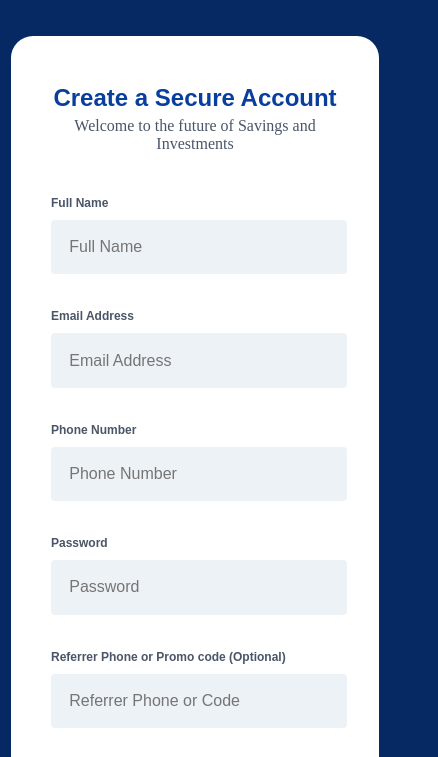
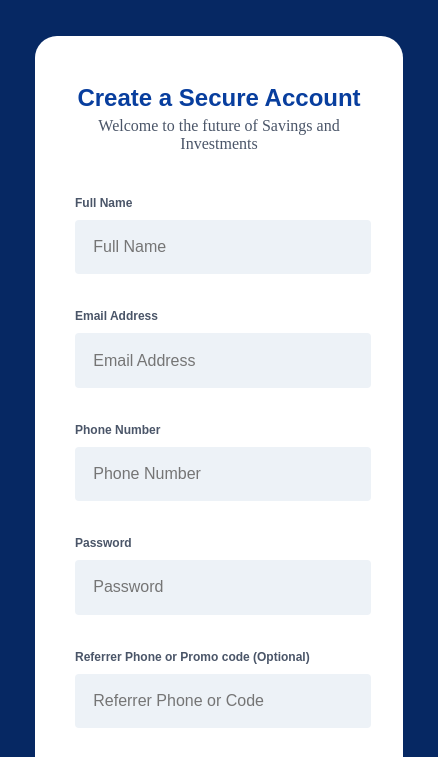
Before and after one commit to f-deniyi/piggyvest-signup-, a plain HTML site: page index.html in a window 390 px wide. Shown: the part 100-857 px from the top of the page, 438 px wide, since content can reach past the window. Drawn offline with Linux system fonts and the light colour scheme.

Commit message:
Update style.css

```diff
--- a/style.css
+++ b/style.css
@@ -101,7 +101,7 @@ button {
 @media(max-width:620px){
 body {
     margin: 0;
-    padding: 3em 0;
+    padding: 3em 1.5em;
     width:100%;
     background-color: #062863;
     background-image: url(img/image1.png), url(img/image2.png), url(img/image3.png), url(img/image4.png);
```
